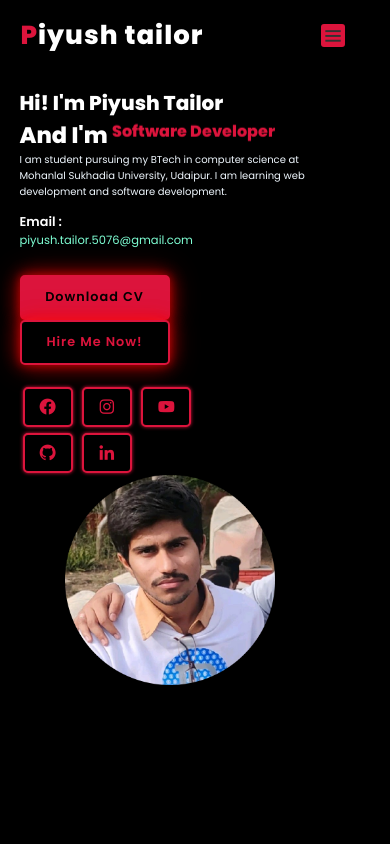
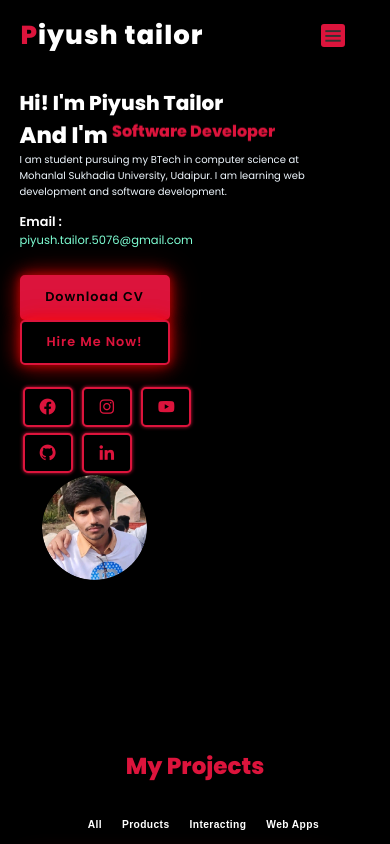
Before and after one commit to animenzo/myportfolio, a plain HTML site: page index.html in a window 390 px wide. Shown: the top 844 px of the page. Drawn offline with nearby package versions, Linux system fonts and the light colour scheme.

Commit message:
Update portfolio.css

```diff
--- a/portfolio.css
+++ b/portfolio.css
@@ -274,6 +274,8 @@ color: var(--background-color);
 }
 .home-image{
     position: relative;
+    margin-right: 150px;
+
 }
 .img-box {
 text-align: center;
@@ -281,7 +283,7 @@ text-align: center;
 .img-box img{
     width: 100%;
     max-width: 450px;
-    height: 800px;
+    height: 600px;
 
 }
 
@@ -903,6 +905,7 @@ footer a{
      .img-box img{
         width: 70%;
         height: 70%;
+        border-radius: 50%;
     }
     .home-content {
        max-width: 300px;
```
